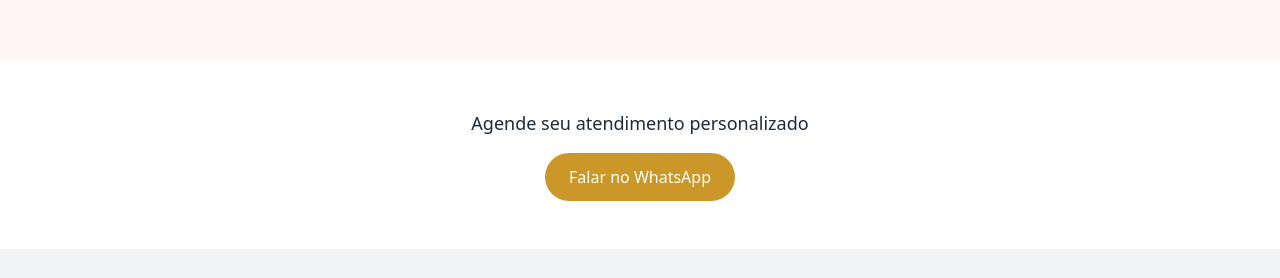
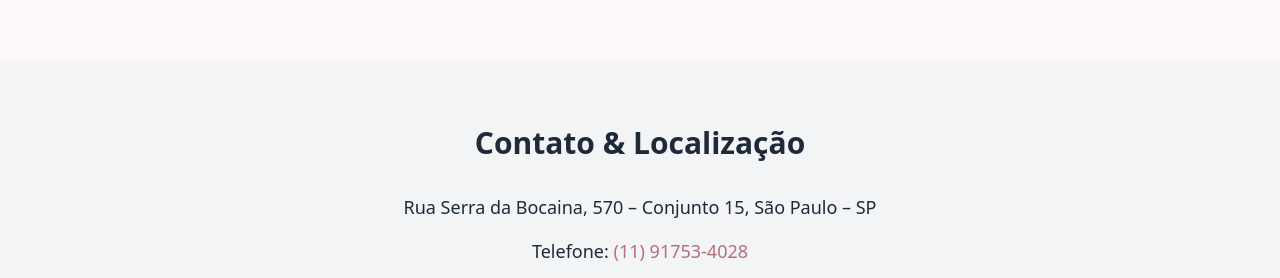
Before and after one commit to 6evenh6/dra.lysleite.github.io, a plain HTML site: page index.html in a window 1280 px wide. Shown: the part 1990-2268 px from the top of the page. Drawn offline with nearby package versions, Linux system fonts and the light colour scheme.

Commit message:
Update index.html
retirado section duplicada

```diff
--- a/index.html
+++ b/index.html
@@ -67,10 +67,6 @@
         </div>
       </div>
     </section>
-    <section class="text-center py-12" data-aos="fade-up">
-      <p class="text-lg mb-4">Agende seu atendimento personalizado</p>
-      <a href="https://wa.me/5511917534028" target="_blank" class="inline-block px-6 py-3 rounded-full bg-[#CB9729] text-white font-medium hover:bg-[#b78024] transition">Falar no WhatsApp</a>
-    </section>
      <!-- Contato & Localização -->
     <section class="bg-gray-100 py-16 px-6" data-aos="fade-up">
       <div class="container mx-auto text-center">
```
